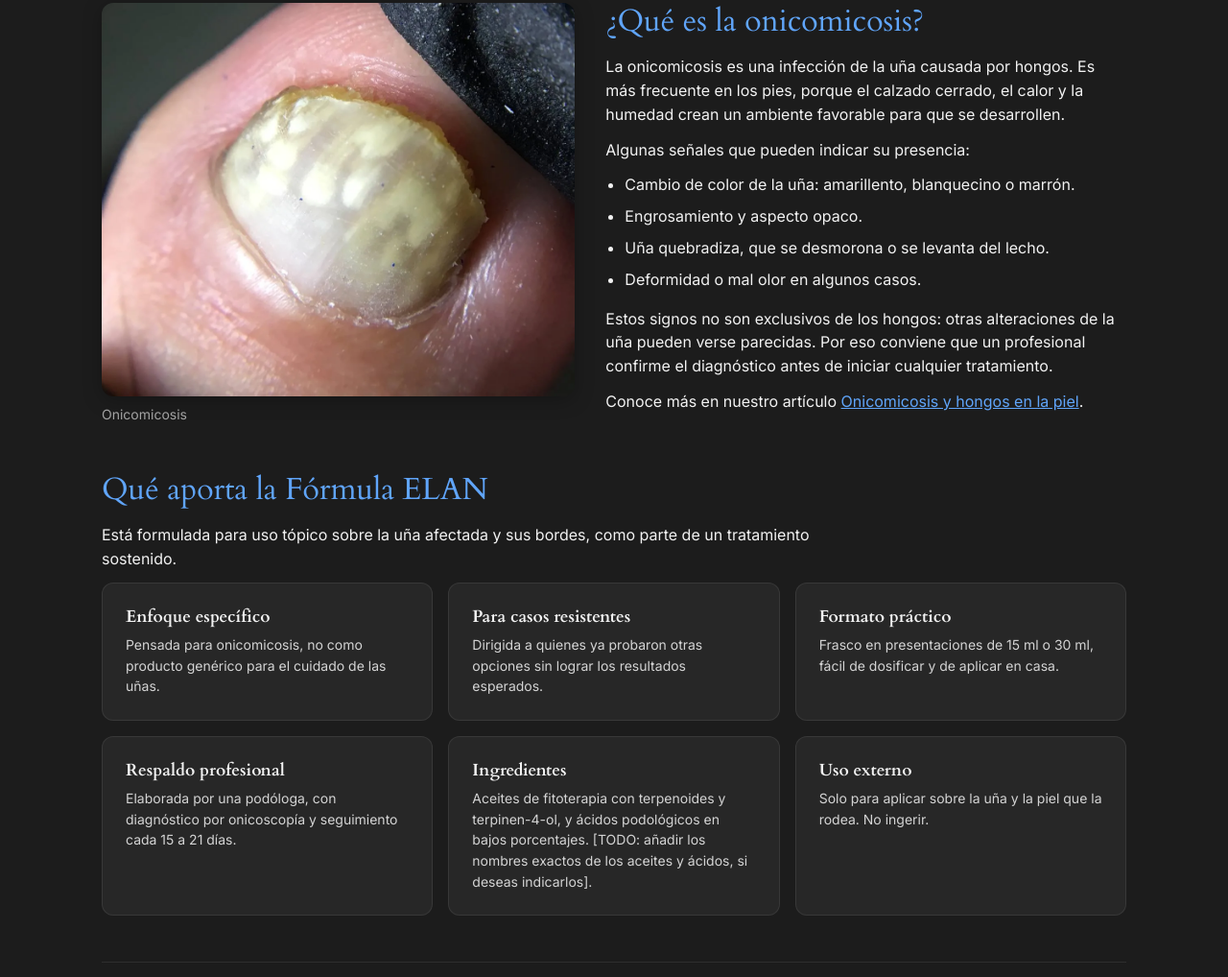
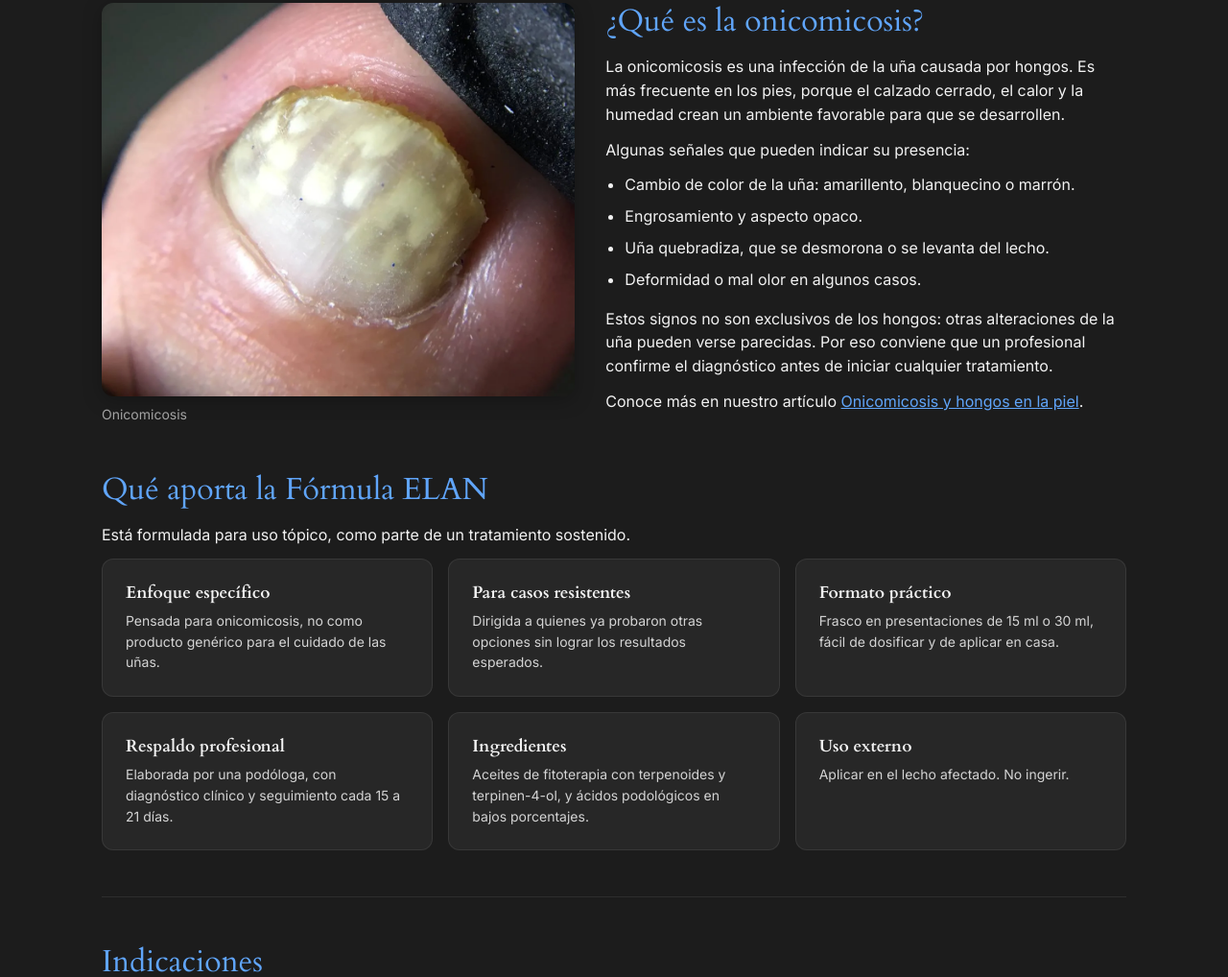
Before and after one commit to BeautyPod/Web, a plain HTML site: page articles/article_formula_elan.html in a window 1280 px wide. Shown: the part 1782-2800 px from the top of the page at 96% size. Drawn offline with Linux system fonts and the light colour scheme.

Commit message:
Actualizar article_formula_elan.html

```diff
--- a/articles/article_formula_elan.html
+++ b/articles/article_formula_elan.html
@@ -252,7 +252,7 @@
             <div>
               <h2 id="intro">Una fórmula pensada para la onicomicosis</h2>
               <p>
-                La <strong>Fórmula ELAN</strong> es un tratamiento desarrollado por la podóloga Linet Rivega para
+                La <strong>Fórmula ELAN</strong> es un tratamiento desarrollado por la podóloga Linet R. Vega para
                 quienes conviven con hongos en las uñas, incluidos los casos que se han vuelto resistentes a otros
                 productos.
               </p>
@@ -277,12 +277,12 @@
         <section class="article-section" aria-labelledby="sobre-elan">
           <h2 id="sobre-elan">Sobre la Fórmula ELAN</h2>
           <p>
-            La Fórmula ELAN combina las propiedades de la <strong>fitoterapia</strong> con las de la
+            La Fórmula ELAN combina las propiedades de la <strong>fitoterapia</strong> con la
             <strong>alopatía</strong> en beneficio de la piel y la uña. Sus aceites se asocian con ácidos podológicos en
             bajos porcentajes, y esa combinación potencia el efecto antifúngico.
           </p>
           <p>
-            Los ácidos actúan como <strong>coadyuvante fungistático</strong>: penetran en las células del hongo, alteran su
+            Los ácidos actúan como <strong> fungistáticos y fungicidas</strong>: penetran en las células del hongo, alteran su
             membrana, su metabolismo y su homeostasis celular, y esto contribuye a frenar su crecimiento y desarrollo.
             Al mismo tiempo, los compuestos activos de origen vegetal, como los <strong>terpenoides</strong> y el
             <strong>terpinen-4-ol</strong>, también penetran en las células del hongo y afectan su membrana y su
@@ -297,7 +297,7 @@
           <p class="article-alert">
             <strong>Acción combinada:</strong> fitoterapia + ácidos podológicos en bajos porcentajes, junto con higiene y
             desbaste profesional.
-            <br><strong>— PDGA. Linet Rivega</strong>
+            <br><strong>— PDGA. Linet R. Vega</strong>
           </p>
         </section>
 
@@ -307,7 +307,7 @@
           <div class="product-card">
             <p class="product-card__cat">Uñas</p>
             <h3 class="product-card__name">Fórmula ELAN</h3>
-            <p>Tratamiento para hongos en las uñas resistente.</p>
+            <p>Tratamiento para hongos resistentes en las uñas.</p>
             <p class="product-card__price" style="font-size:1.25rem">Presentaciones: 15 ml o 30 ml</p>
             <p class="article-intro-note" style="margin:var(--space-1) 0 0">Escríbenos por WhatsApp para consultar el precio.</p>
             <p class="product-card__stock">Disponible</p>
@@ -356,7 +356,7 @@
         <section class="article-section" aria-labelledby="que-ofrece">
           <h2 id="que-ofrece">Qué aporta la Fórmula ELAN</h2>
           <p>
-            Está formulada para uso tópico sobre la uña afectada y sus bordes, como parte de un tratamiento sostenido.
+            Está formulada para uso tópico, como parte de un tratamiento sostenido.
           </p>
           <div class="info-grid">
             <div class="info-card">
@@ -373,15 +373,15 @@
             </div>
             <div class="info-card">
               <h3>Respaldo profesional</h3>
-              <p>Elaborada por una podóloga, con diagnóstico por onicoscopía y seguimiento cada 15 a 21 días.</p>
+              <p>Elaborada por una podóloga, con diagnóstico clínico y seguimiento cada 15 a 21 días.</p>
             </div>
             <div class="info-card">
               <h3>Ingredientes</h3>
-              <p>Aceites de fitoterapia con terpenoides y terpinen-4-ol, y ácidos podológicos en bajos porcentajes. [TODO: añadir los nombres exactos de los aceites y ácidos, si deseas indicarlos].</p>
+              <p>Aceites de fitoterapia con terpenoides y terpinen-4-ol, y ácidos podológicos en bajos porcentajes.</p>
             </div>
             <div class="info-card">
               <h3>Uso externo</h3>
-              <p>Solo para aplicar sobre la uña y la piel que la rodea. No ingerir.</p>
+              <p>Aplicar en el lecho afectado. No ingerir.</p>
             </div>
           </div>
         </section>
@@ -394,7 +394,7 @@
           <ul class="article-list">
             <li>Tratamiento de la <strong>onicomicosis</strong> (infecciones fúngicas de las uñas) causada por dermatofitos, levaduras o mohos.</li>
             <li>Se usa <strong>bajo indicación y supervisión de un profesional</strong>.</li>
-            <li>Incluye <strong>diagnóstico mediante onicoscopía inicial</strong>.</li>
+            <li>Incluye <strong>diagnóstico mediante onicoscopía inicial y diagnostico clínico</strong>.</li>
           </ul>
         </section>
 
@@ -402,7 +402,7 @@
         <section class="article-section" aria-labelledby="diagnostico">
           <h2 id="diagnostico">Primero, el diagnóstico</h2>
           <p>
-            Antes de usar la Fórmula ELAN, el podólogo realiza una <strong>onicoscopía</strong> para confirmar que se trata
+            Antes de usar la Fórmula ELAN, el podólogo realiza un <strong>diagnóstico clínico</strong> para confirmar que se trata
             de un hongo. <strong>El producto solo se vende si el resultado es positivo</strong>, porque otras alteraciones
             de la uña pueden parecerse a una micosis y no deben tratarse con este producto.
           </p>
```
